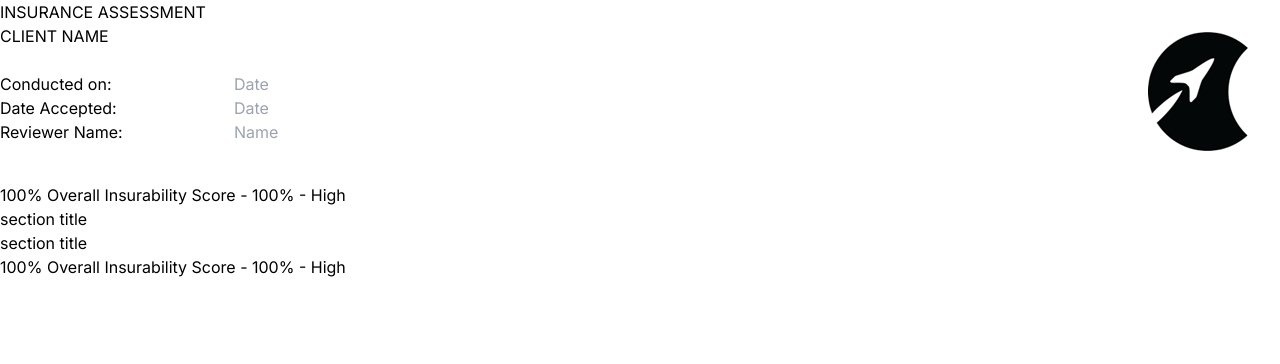
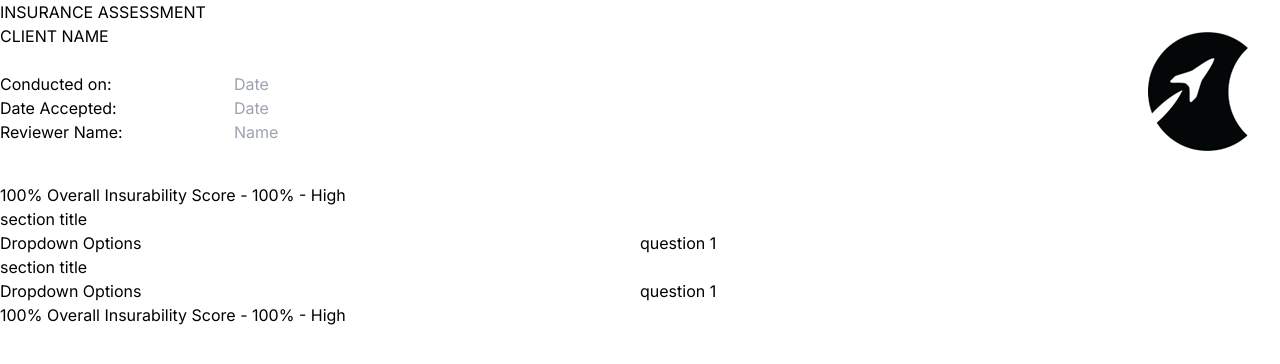
Before and after one commit to MaestroLuu/DLuuGalacticAdvisors, a Next.js app in the folder dluu-ga-project/: page / in a window 1280 px wide. Shown: the top 364 px of the page. Built offline with nearby package versions, Linux system fonts and the light colour scheme.

Commit message:
basic section init - missing functionality

```diff
--- a/dluu-ga-project/app/components/Section.js
+++ b/dluu-ga-project/app/components/Section.js
@@ -1,5 +1,14 @@
+import DropdownOptions from "./DropdownOptions"
+
 export default function Section() {
     return (
-        <h1>section title</h1>
+        <div>
+            <h1>section title</h1>
+            <div className="grid grid-cols-2">
+                <DropdownOptions />
+                <p>question 1</p>
+            </div>
+        </div>
+
     )
 }
--- a/dluu-ga-project/app/page.js
+++ b/dluu-ga-project/app/page.js
@@ -1,7 +1,6 @@
 import Image from 'next/image'
 import Header from './components/Header'
 import AvgScore from './components/AvgScore'
-import DropdownOptions from './components/DropdownOptions'
 import Section from './components/Section'
 
 export default function Home() {
```
Also changed, not shown: 1 other file (tests, documents, lock files or other folders).
